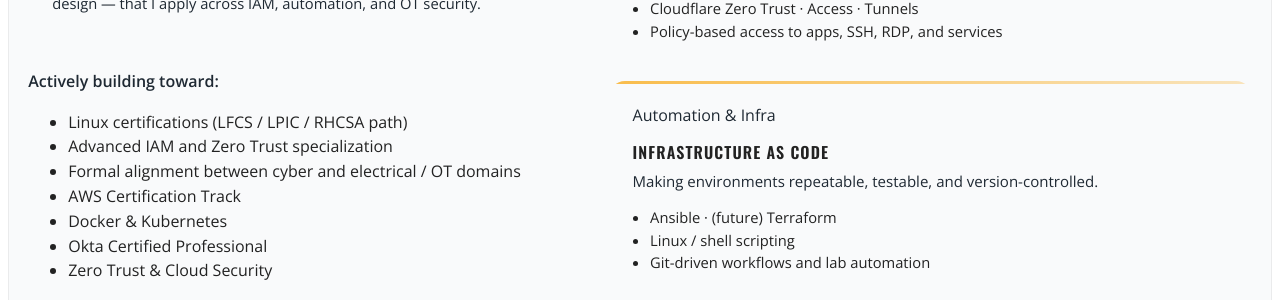
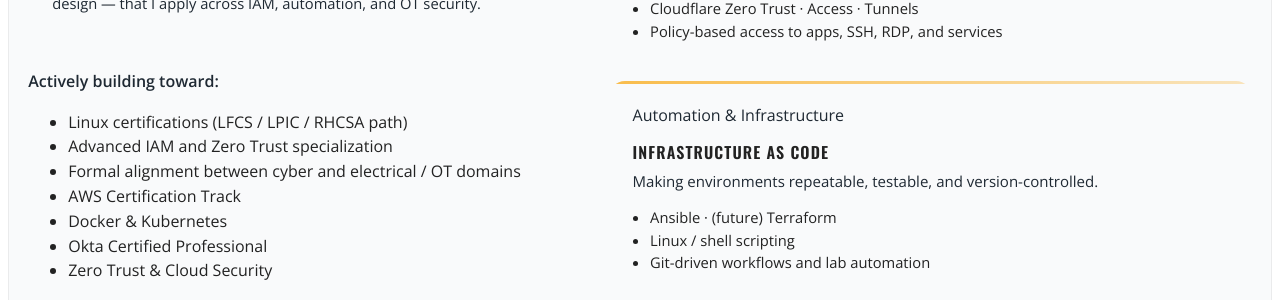
Before and after one commit to JoeySmith-SOC/sentinelopusconsulting, a Jekyll site: the page built from about.md, in a window 1280 px wide and 900 px high, scrolled down 3293 px. Shown: the part 156-456 px from the top of the window. Built offline with Jekyll 4.4.1, drawn with Linux system fonts in a browser that asks for light colours.

Commit message:
update badge

```diff
--- a/about.md
+++ b/about.md
@@ -301,7 +301,7 @@
       </div>
 
       <div class="toolstack-group cert-animate">
-        <p class="eyebrow">Automation &amp; Infra</p>
+        <p class="eyebrow">Automation &amp; Infrastructure</p>
         <h3>Infrastructure as Code</h3>
         <p class="toolstack-desc">
           Making environments repeatable, testable, and version-controlled.
```
